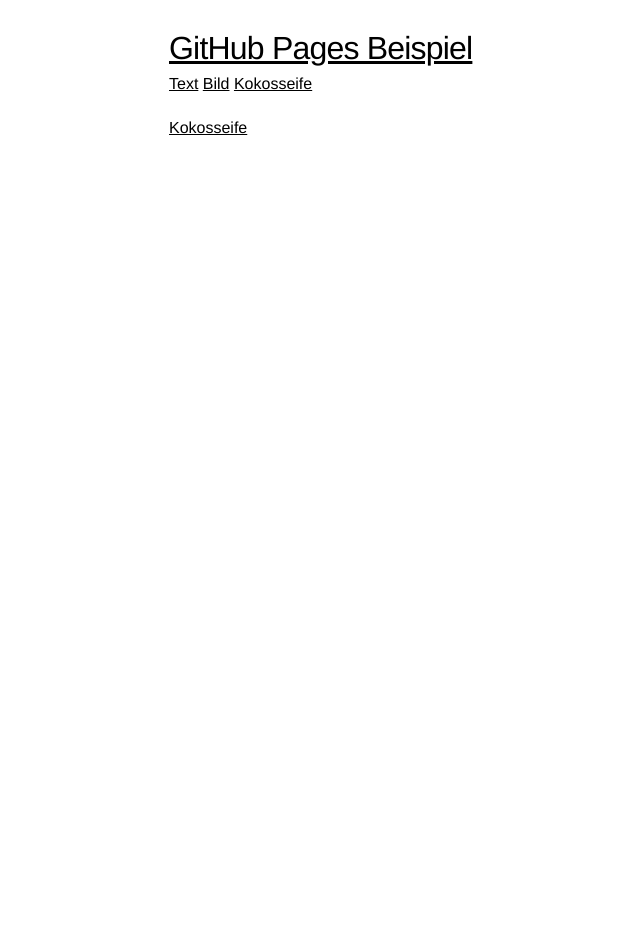
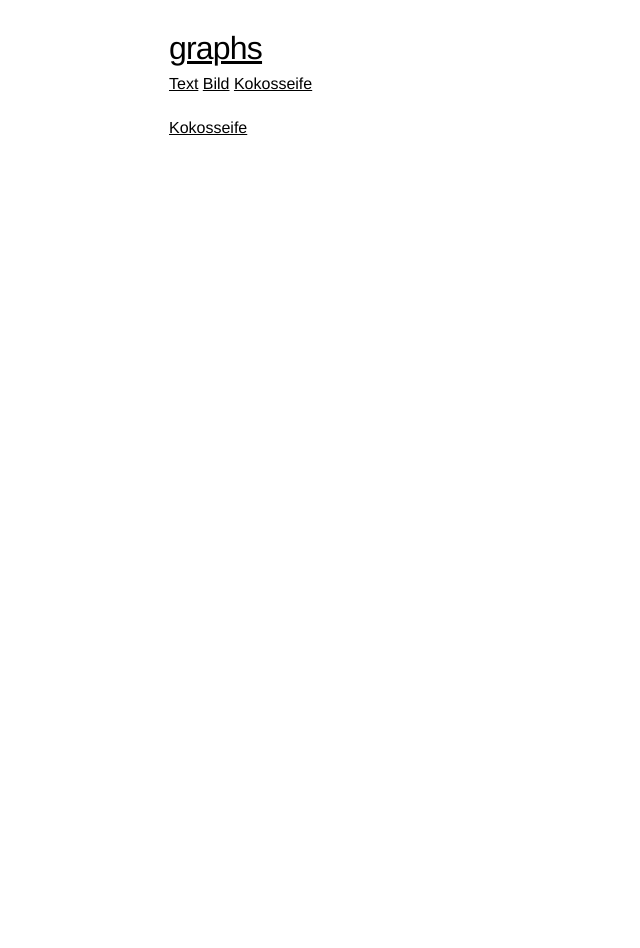
Before and after one commit to Brunikowski/graphs, a Jekyll site: the page built from index.md, in a window 1280 px wide. Shown: the whole page, without its empty margins (9-649 px from the left). Built offline with Jekyll 4.4.1, drawn with Linux system fonts in a browser that asks for light colours.

Commit message:
Update _config.yml

```diff
--- a/_config.yml
+++ b/_config.yml
@@ -1,6 +1 @@
-title: GitHub Pages Beispiel
-sass:
-        sass_dir: _sass
-        style: compressed
-
 theme: jekyll-theme-cayman
```
